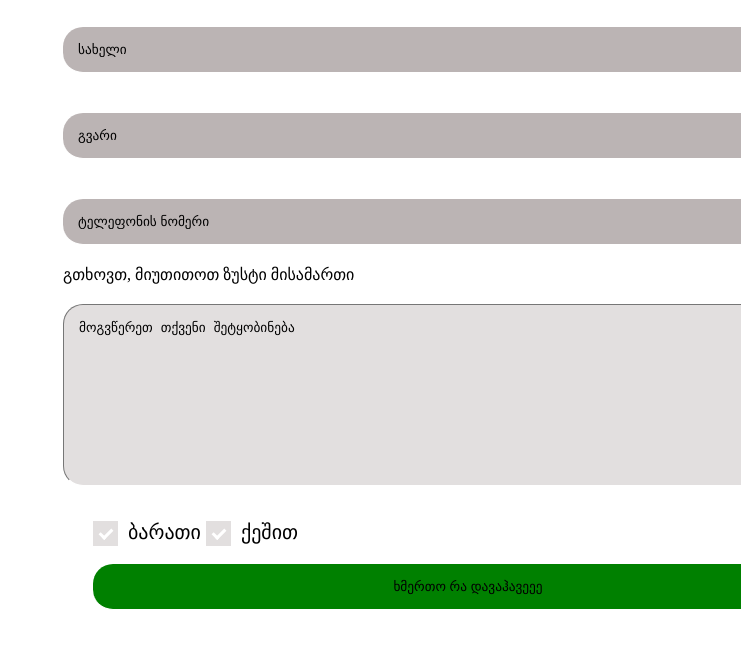
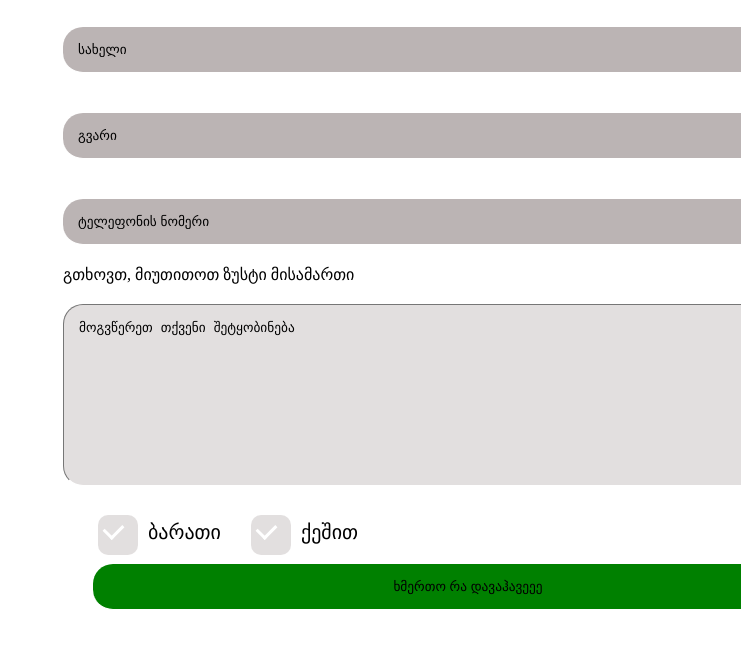
Before and after one commit to Veronikaidem/-8, a plain HTML site: page indexforms.html in a window 1280 px wide. Shown: the part 135-782 px from the top of the page, without its empty margins (539-1280 px from the left). Drawn offline with Linux system fonts and the light colour scheme.

Commit message:
Add files via upload

```diff
--- a/styles/styles.css
+++ b/styles/styles.css
@@ -139,6 +139,7 @@ form input[type="submit"]{
     margin-bottom: 12px;
     cursor: pointer;
     font-size: 22px;
+    margin: 20px;
 
   }
 
@@ -152,11 +153,13 @@ form input[type="submit"]{
 
   .checkmark {
     position: absolute;
-    top: 0;
-    left: 0;
-    height: 25px;
-    width: 25px;
+    top: -6px;
+    left: -15px;
+    height: 40px;
+    width: 40px;
     background-color: rgba(158, 149, 149, 0.3);
+    border-radius: 10px;
+
 
   }
 
@@ -181,8 +184,8 @@ form input[type="submit"]{
   .container .checkmark:after {
     left: 9px;
     top: 5px;
-    width: 5px;
-    height: 10px;
+    width: 10px;
+    height: 15px;
     border: solid white;
     border-width: 0 3px 3px 0;
     -webkit-transform: rotate(45deg);
```
